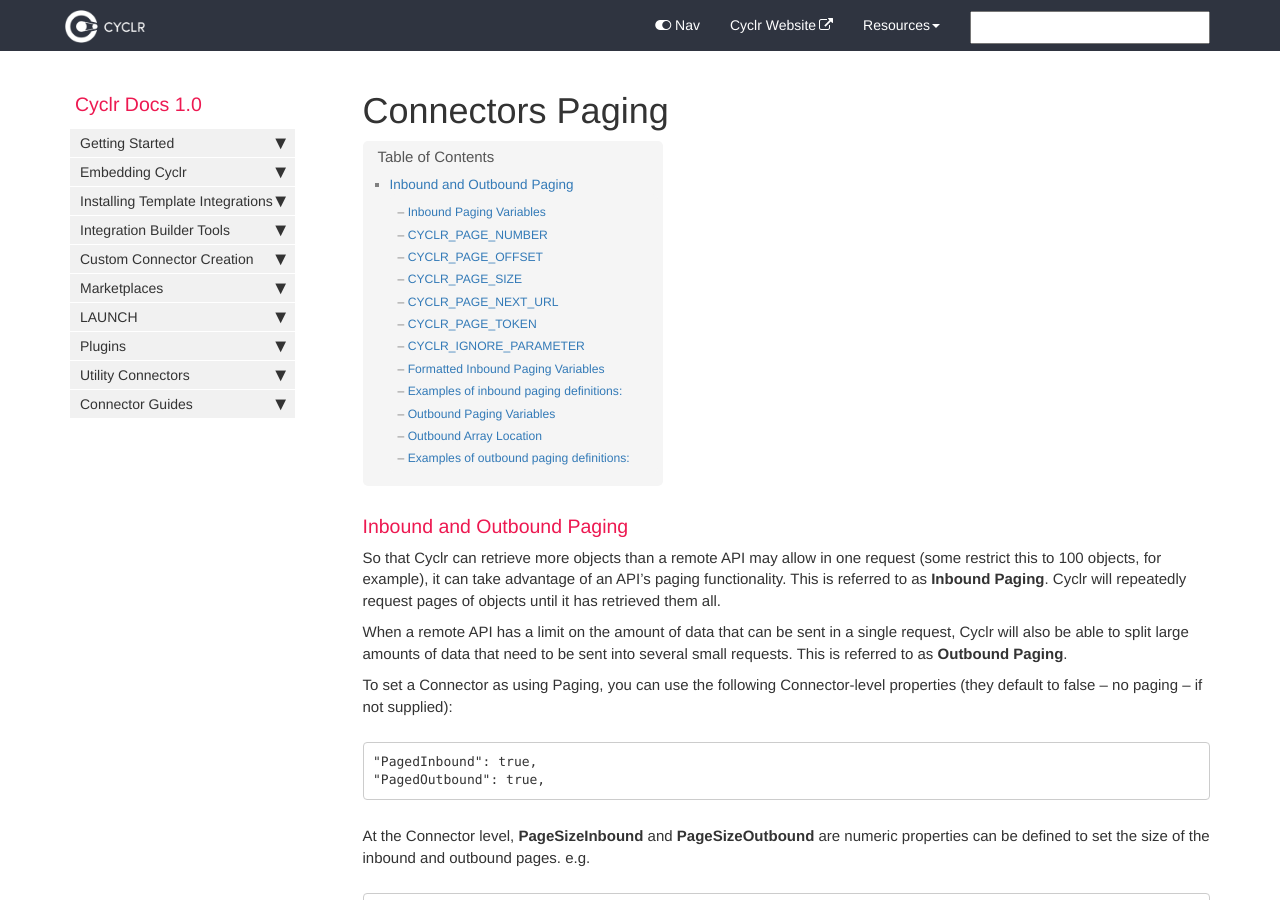
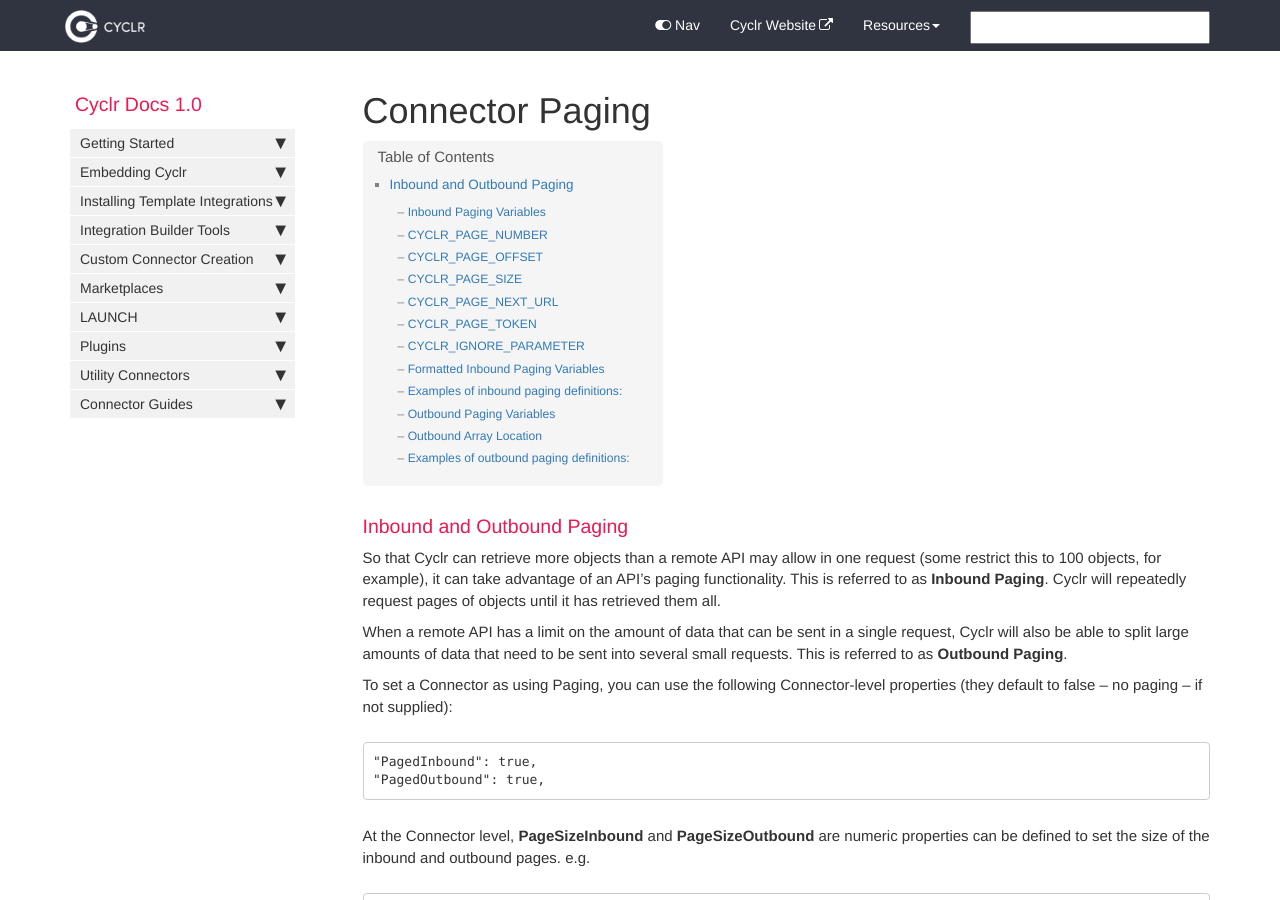
Before and after one commit to sneakysneak/docs, a Jekyll site: the page built from pages/custom-connectors/11-paging.md, in a window 1280 px wide and 900 px high. Built offline with Jekyll 4.4.1, drawn with Linux system fonts in a browser that asks for light colours; nearby versions of some CDN libraries; comment, search, counter and statistics services are not loaded.

Commit message:
Update 11-paging.md

```diff
--- a/pages/custom-connectors/11-paging.md
+++ b/pages/custom-connectors/11-paging.md
@@ -1,7 +1,7 @@
 ---
-title: Connectors Paging
+title: Connector Paging
 sidebar: cyclr_sidebar
-permalink: connectors-paging
+permalink: connector-paging
 tags: [connector-creation]
 ---
 
```
